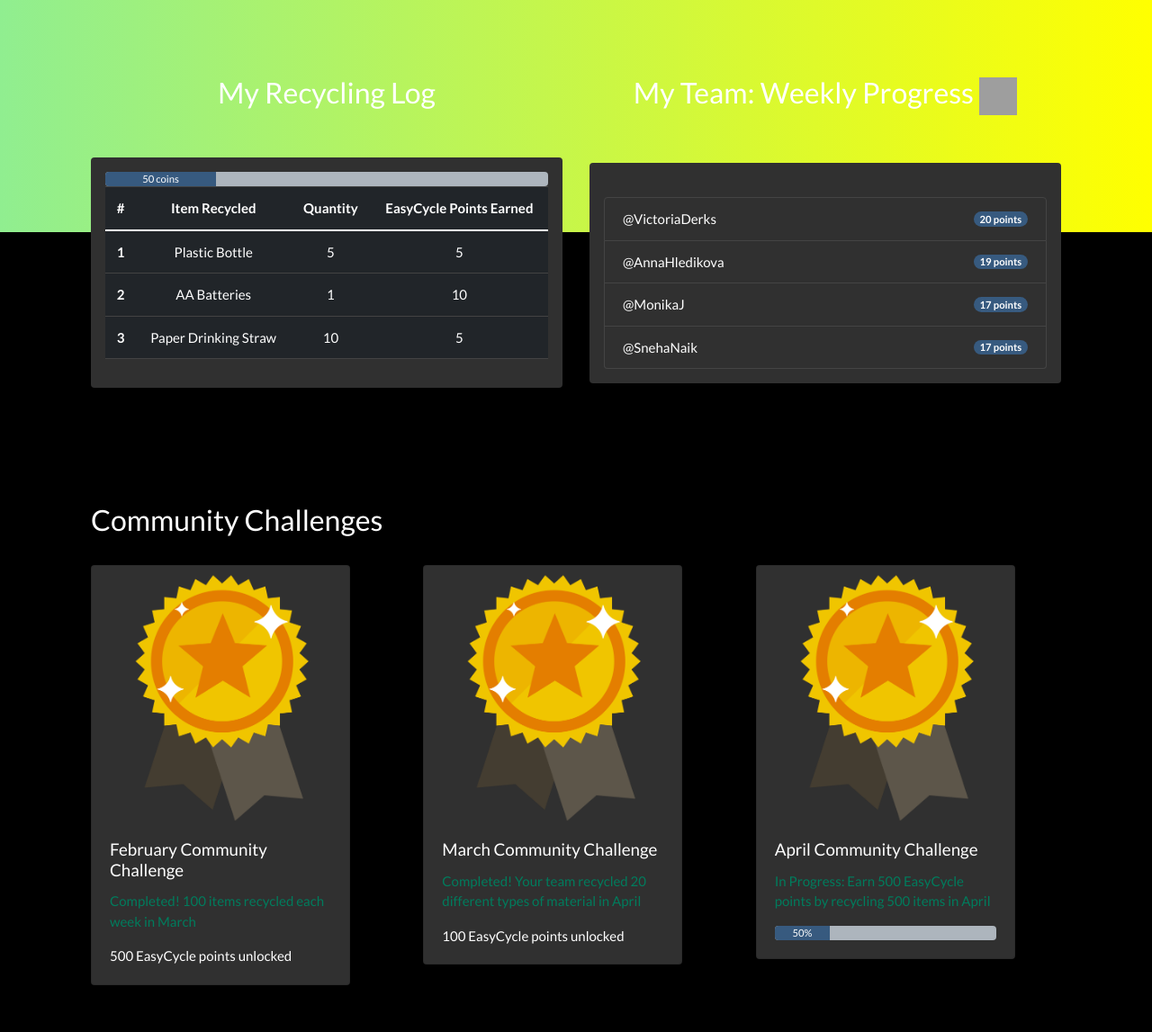
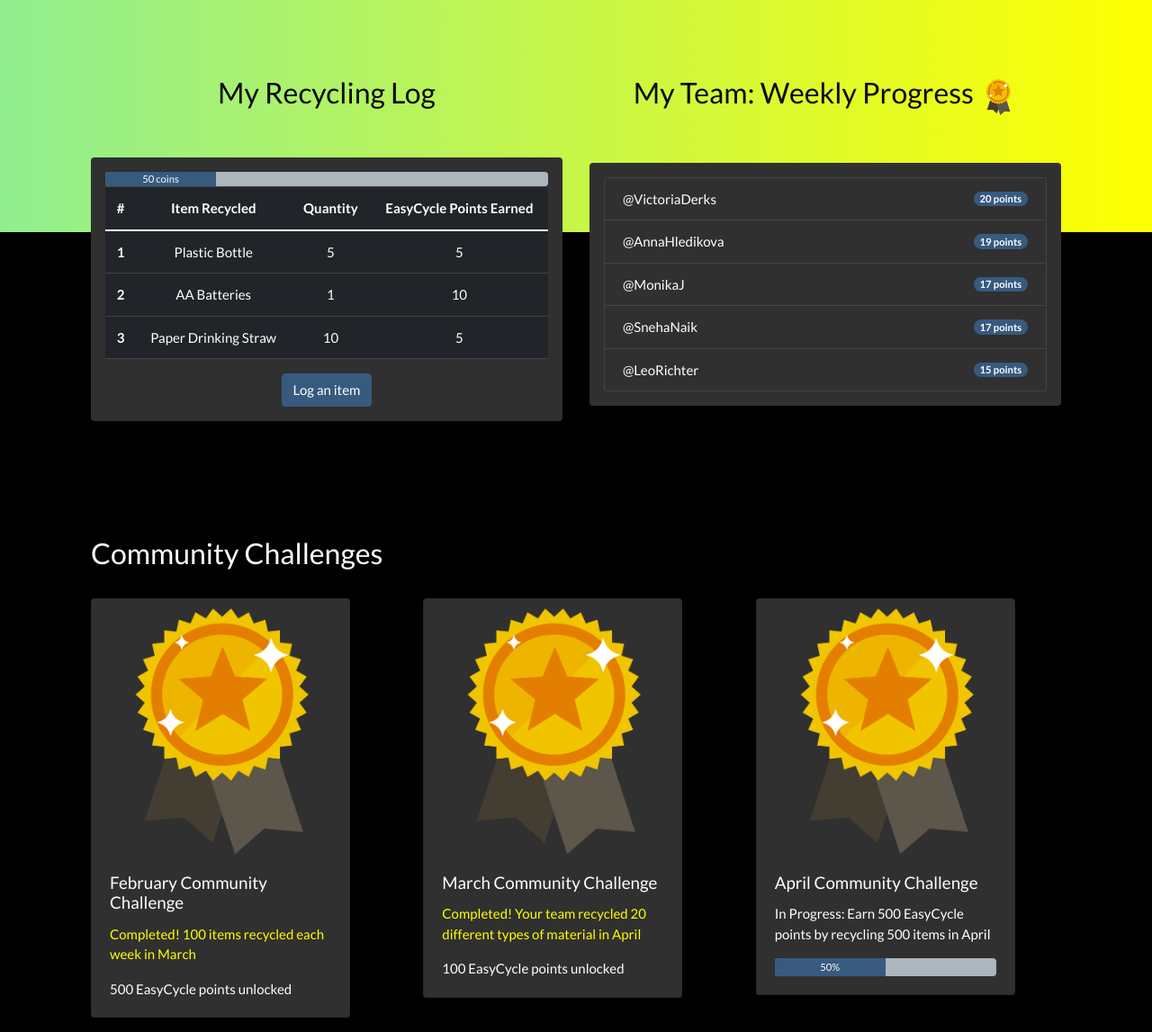
Before and after one commit to s-n-naik/Athena_Hack_2021, a Flask app: page /recycling_habits in a window 1280 px wide. Shown: the part 142-1289 px from the top of the page at 90% size. Before the commit the page ends 1237 px from the top, so only its background shows below. Run offline with Flask 2, Linux system fonts and the light colour scheme; some libraries are stand-ins or nearby versions; grey boxes are pictures that could not be loaded.

Commit message:
added button

```diff
--- a/templates/recycling_habits.html
+++ b/templates/recycling_habits.html
@@ -50,7 +50,7 @@
   <div class="container-fluid">
     <div class="row justify-content-center">
       <div class="col-6 text-center" style="width: 50%">
-        <h3 class="title">My Recycling Log</h3>
+        <h3 class="title" style="color: #0a0a0a">My Recycling Log</h3>
         <br><br>
         <div class="container padding-64 wrapper bg-dark shadow-darker inner p-3 mb-5 rounded">
 
@@ -87,14 +87,17 @@
                 </tr>
               </tbody>
             </table>
+            <button type="button" class="btn btn-primary">Log an item</button>
         </div>
+
       </div>
+
+
+
       <div class="col-6 text-center" style="width: 50%">
-        <h3 class="title">My Team: Weekly Progress <a><img src="static/star.png" title="logo" height="42" width="42"/></a></h3>
+        <h3 class="title" style="color: #0a0a0a">My Team: Weekly Progress <a><img src="static/img/star.png" title="logo" height="42" width="42"/></a></h3>
           <br><br>
             <div class="container padding-64 wrapper bg-dark shadow-darker inner p-3 mb-5 rounded">
-<!--                <h4 class="title">My Team: Weekly Progress</h4>-->
-                  <br>
                   <ul class="list-group">
                       <li class="list-group-item d-flex justify-content-between align-items-center" style="color:#ffffff">
                         @VictoriaDerks
@@ -111,6 +114,10 @@
                       <li class="list-group-item d-flex justify-content-between align-items-center" style="color:#ffffff">
                         @SnehaNaik
                         <span class="badge badge-primary badge-pill">17 points</span>
+                      </li>
+                      <li class="list-group-item d-flex justify-content-between align-items-center" style="color:#ffffff">
+                        @LeoRichter
+                        <span class="badge badge-primary badge-pill">15 points</span>
                       </li>
                 </ul>
             </div>
@@ -131,7 +138,7 @@
                     <img class="card-img-top" src="/static/img/star.png" alt="Card image cap" width="50">
                     <div class="card-body">
                       <h5 class="card-title">February Community Challenge</h5>
-                      <p class="card-text" style="color: #007c5d">Completed! 100 items recycled each week in March </p>
+                      <p class="card-text" style="color: yellow">Completed! 100 items recycled each week in March </p>
                         <p class="card-text" style="color: #ffffff"> 500 EasyCycle points unlocked </p>
                     </div>
                 </div>
@@ -141,7 +148,7 @@
                     <img class="card-img-top" src="/static/img/star.png" alt="Card image cap" width="50">
                     <div class="card-body">
                       <h5 class="card-title">March Community Challenge</h5>
-                      <p class="card-text" style="color: #007c5d">Completed! Your team recycled 20 different types of material in April </p>
+                      <p class="card-text" style="color: yellow">Completed! Your team recycled 20 different types of material in April</p>
                         <p class="card-text" style="color: #ffffff"> 100 EasyCycle points unlocked </p>
                     </div>
                 </div>
@@ -151,9 +158,9 @@
                     <img class="card-img-top" src="/static/img/star.png" alt="Card image cap" width="50">
                     <div class="card-body">
                       <h5 class="card-title">April Community Challenge</h5>
-                      <p class="card-text" style="color: #007c5d"> In Progress: Earn 500 EasyCycle points by recycling 500 items in April </p>
-                        <div class="progress bg-light">
-                            <div class="progress-bar" role="progressbar" style="width: 25%;" aria-valuenow="25" aria-valuemin="0" aria-valuemax="100">50%</div>
+                      <p class="card-text" style="color: white"> In Progress: Earn 500 EasyCycle points by recycling 500 items in April </p>
+                        <div class="progress bg-light" style="height: 20px">
+                            <div class="progress-bar" role="progressbar" style="width: 50%;" aria-valuenow="50" aria-valuemin="0" aria-valuemax="100">50%</div>
                         </div>
                     </div>
                 </div>
```
